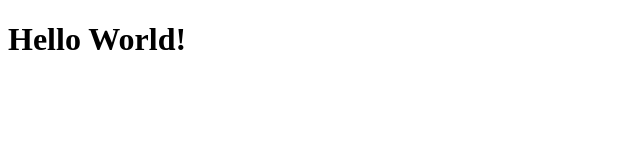
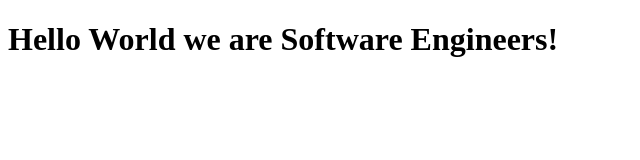
Before and after one commit to AbdimulhinYussuf3675/Adam-Gulalai, a plain HTML site: page index.html in a window 1280 px wide. Shown: the whole page, without its empty margins (0-640 px from the left). Drawn offline with Linux system fonts and the light colour scheme.

Commit message:
=added all changes

```diff
--- a/index.html
+++ b/index.html
@@ -7,7 +7,7 @@
   </head>
 
   <body>
-    <h1>Hello World!</h1>
+    <h1>Hello World we are Software Engineers!</h1>
     <script src="https://cdn.freecodecamp.org/testable-projects-fcc/v1/bundle.js"></script>
 
 
```
